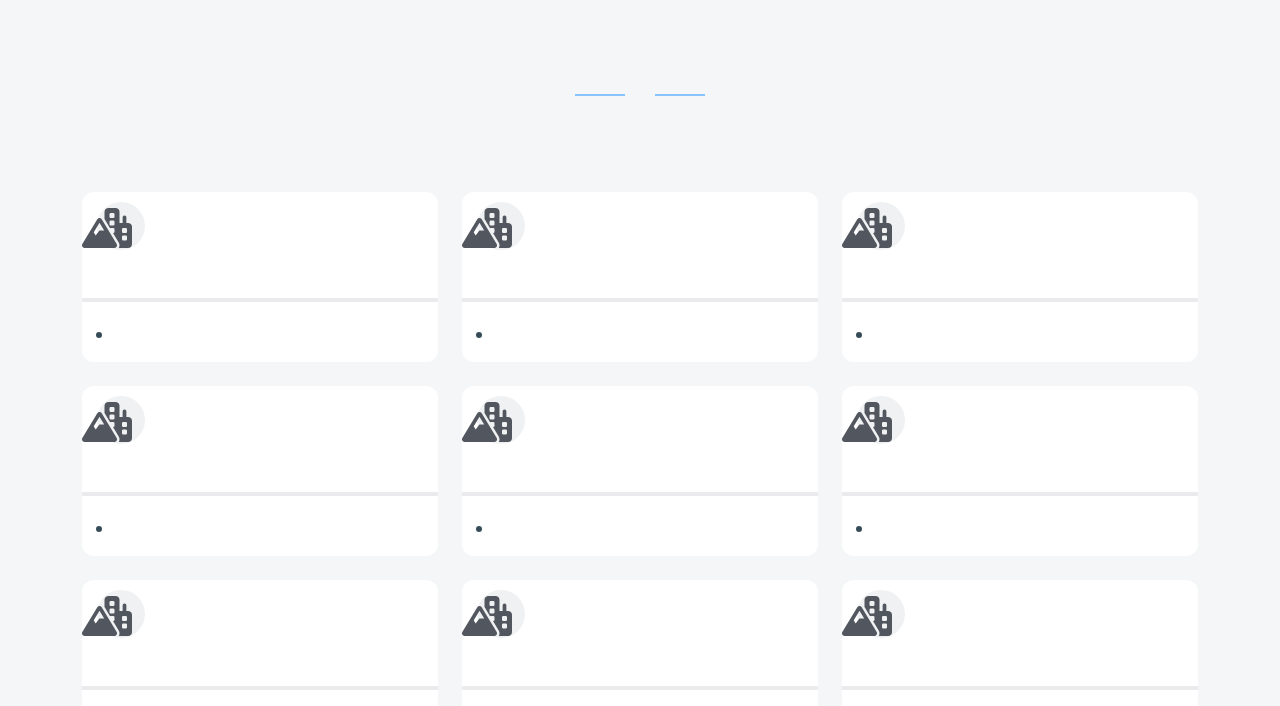
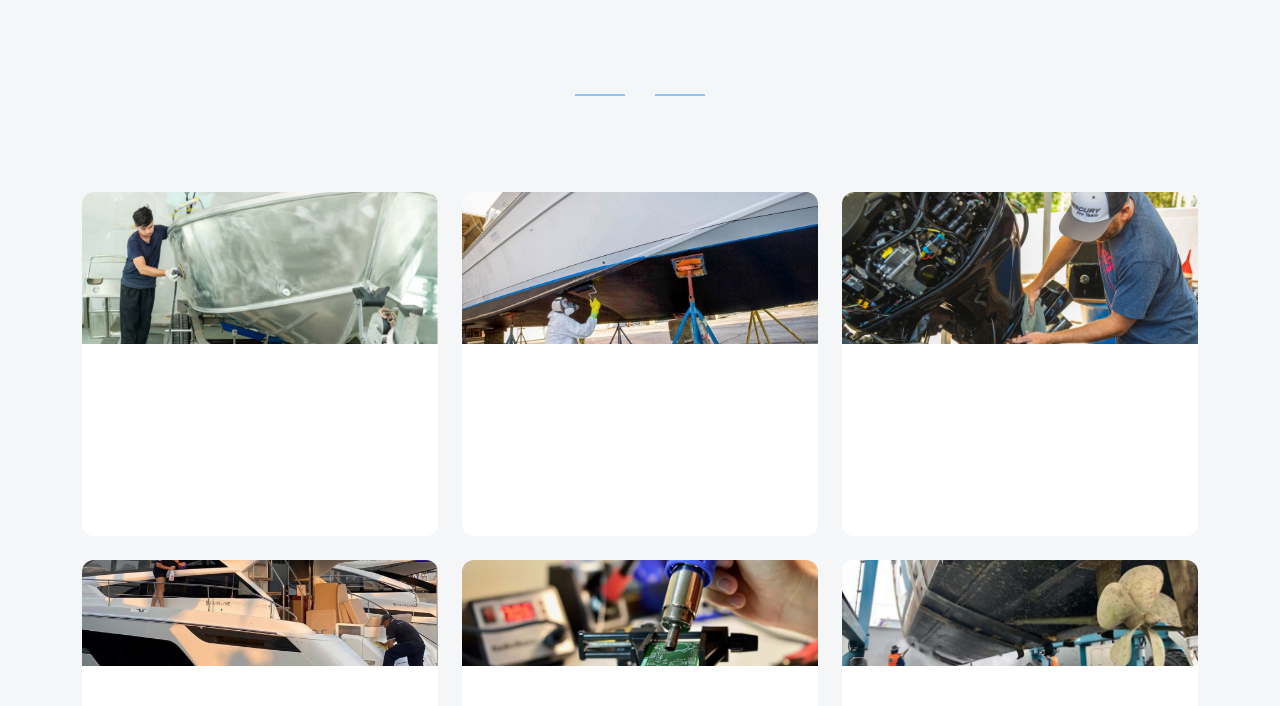
Before and after one commit to tescomarineDev/web, a PHP site: page /pages/services.html in a window 1280 px wide; the page is wider, and only the part inside the window is pictured. Shown: the part 246-952 px from the top of that part. Run offline with PHP 8.4, Linux system fonts and the light colour scheme; some libraries are stand-ins or nearby versions.

Commit message:
update: services card component. added images

```diff
--- a/assets/css/main.css
+++ b/assets/css/main.css
@@ -30,6 +30,11 @@
   --aquamarine: #90ffdcff;
   --non-photo-blue: #8de4ffff;
   --jordy-blue: #8ac4ffff;
+
+  /* NEW COLORS 30 Aug 2023 */
+  --navy-blue: #0b2447;
+  --blue: #19376d;
+  --purple: #576cbc;
 
   /* CSS HSL */
   --gray: hsla(30, 1%, 47%, 1);
@@ -692,6 +697,7 @@
 /*--------------------------------------------------------------
 # Constructions Section
 --------------------------------------------------------------*/
+
 .constructions .card-item {
   border: 1px solid rgba(82, 86, 94, 0.2);
   background: #fff;
@@ -735,15 +741,26 @@
   height: 100%;
 }
 
+.service-item:hover {
+  transform: box-shadow 1s ease-in-out;
+  box-shadow: 0px 0px 12px #ddd;
+}
+
 .service-image {
-  flex: 1; /* Take up half of the card's height */
-  overflow: hidden; /* Hide overflow content if the image is larger */
+  flex: 1;
+  overflow: hidden;
+  position: relative; /* Add relative positioning to the image container */
 }
 
 .service-image img {
   width: 100%;
   height: 100%;
-  object-fit: cover; /* Maintain aspect ratio and cover the container */
+  object-fit: cover;
+  transition: transform 0.3s; /* Add a transition for zoom effect */
+}
+
+.service-item:hover .service-image img {
+  transform: scale(1.1); /* Zoom in the image on hover */
 }
 
 .service-text {
@@ -798,7 +815,7 @@
   font-size: 22px;
   position: relative;
   display: inline-block;
-  border-bottom: 4px solid #ebebed;
+  border-bottom: 4px solid #ffddaa;
   transition: 0.3s;
 }
 
@@ -819,7 +836,7 @@
 }
 
 .services .service-item:hover h3 {
-  border-color: var(--color-primary);
+  border-color: #ffd200;
 }
 
 /*--------------------------------------------------------------
--- a/assets/js/i18n.js
+++ b/assets/js/i18n.js
@@ -50,7 +50,7 @@
                 welcomeTo: "Tescomarine'e hoşgeldiniz",
                 description:
                   "Size en iyi çözümleri sunmak için titizlikle çalışıyor ve teknenizin en iyi durumda kalmasını sağlamak için elimizden geleni yapıyoruz. İster küçük bir onarım olsun, ister kapsamlı bir bakım veya boyama işlemi, uzmanlığımızı ve profesyonel yaklaşımımızı her adımda göreceksiniz.",
-                getStarted: "Detaylı Bilgi için Tıklayın",
+                getStarted: "Detaylı Bilgi",
               },
               site: {
                 home: "Ana Sayfa",
@@ -94,7 +94,7 @@
                 gocekOffice: "Göcek Ofisi",
               },
               services: {
-                services: "Hizmetlerimiz",
+                services: "Tüm Hizmetlerimiz",
                 servicesExpShort:
                   "Tescomarine olarak tekne bakım hizmetleri, tekne onarım hizmetleri, yenileme hizmetleri; proje tasarımı, imalat ve montaj hizmetleri, hidrolik sistem arge tasarımı ve hidrolik sistem bakım hizmetleri ile satış; şişme bot ve motor bakım ve onarımı; dekorasyon ve boya hizmetleri sunmaktayız.",
                 boatJobs: "Tekne ve Yat İşleri",
@@ -157,7 +157,7 @@
                 taxiAndTour: {
                   name: "Bot Taksi ve Tur Hizmetleri",
                   explanation:
-                    "Aşağıda yer alan numaradan bize ulaşarak, Göcek ve çevresindeki tüm koylara ulaşım ve tur hizmetlerimizden yararlanabilirsiniz.",
+                    "Aşağıda yer alan numaradan bize ulaşarak, Göcek ve çevresindeki tüm koylara ulaşım, bot taksi ve tur hizmetlerimizden yararlanabilirsiniz.",
                 },
               },
               misc: {
@@ -228,7 +228,7 @@
                 welcomeTo: "Welcome to Tescomarine",
                 description:
                   "We work meticulously to provide you with the best solutions and make every effort to keep your boat in optimal condition. Whether it's a minor repair, comprehensive maintenance, or painting job, you will experience our expertise and professional approach at every step.",
-                getStarted: "Click for Detailed Information",
+                getStarted: "Detailed Information",
               },
               site: {
                 home: "Home",
@@ -271,7 +271,7 @@
                 gocekOffice: "Göcek Office",
               },
               services: {
-                services: "Services",
+                services: "All Services",
                 servicesExpShort:
                   "As Tescomarine, we offer boat maintenance services, boat repair services, renovation services; project design, manufacturing and installation services, hydraulic system R&D design and hydraulic system maintenance services and sales; inflatable boat and engine maintenance and repair; decoration and painting services.",
                 boatJobs: "Boat and Yacht Jobs",
@@ -333,7 +333,7 @@
                 taxiAndTour: {
                   name: "Boat Taxi and Tour Services",
                   explanation:
-                    "You can benefit from our transportation and tour services to all bays in Göcek and its surroundings by calling the number below.",
+                    "You can benefit from our transportation to all bays in Göcek and its surroundings, boat taxi and tour services by calling the number below.",
                 },
               },
               misc: {
--- a/pages/services.html
+++ b/pages/services.html
@@ -150,17 +150,16 @@
               data-aos-delay="100"
             >
               <div class="service-item position-relative">
-                <div class="icon">
-                  <i class="fa-solid fa-mountain-city"></i>
+                <div class="service-image">
+                  <img
+                    src="../assets/img/services/periodic_observation.jpeg"
+                    alt="Service Image"
+                  />
                 </div>
+                <div class="service-text">
                   <h3 data-i18n="services.periodicObservation.name"></h3>
-                <ul>
-                  <li data-i18n="services.periodicObservation.explanation"></li>
-                </ul>
-                <!-- service-details.html -->
-                <!-- <a href="#" class="readmore stretched-link"
-                    >Learn more <i class="bi bi-arrow-right"></i
-                        ></a> -->
+                  <p data-i18n="services.periodicObservation.explanation"></p>
+                </div>
               </div>
             </div>
             <!-- End Service Item -->
@@ -171,17 +170,16 @@
               data-aos-delay="200"
             >
               <div class="service-item position-relative">
-                <div class="icon">
-                  <i class="fa-solid fa-mountain-city"></i>
+                <div class="service-image">
+                  <img
+                    src="../assets/img/services/maintenance.jpeg"
+                    alt="Service Image"
+                  />
                 </div>
+                <div class="service-text">
                   <h3 data-i18n="services.maintenance.name"></h3>
-                <ul>
-                  <li data-i18n="services.maintenance.explanation"></li>
-                </ul>
-                <!-- service-details.html -->
-                <!-- <a href="#" class="readmore stretched-link"
-                    >Learn more <i class="bi bi-arrow-right"></i
-                        ></a> -->
+                  <p data-i18n="services.maintenance.explanation"></p>
+                </div>
               </div>
             </div>
             <!-- End Service Item -->
@@ -192,17 +190,16 @@
               data-aos-delay="400"
             >
               <div class="service-item position-relative">
-                <div class="icon">
-                  <i class="fa-solid fa-mountain-city"></i>
+                <div class="service-image">
+                  <img
+                    src="../assets/img/services/machine_maintenance.jpeg"
+                    alt="Service Image"
+                  />
                 </div>
+                <div class="service-text">
                   <h3 data-i18n="services.machineMaintenance.name"></h3>
-                <ul>
-                  <li data-i18n="services.machineMaintenance.explanation"></li>
-                </ul>
-                <!-- service-details.html -->
-                <!-- <a href="#" class="readmore stretched-link"
-                  >Learn more <i class="bi bi-arrow-right"></i
-                      ></a> -->
+                  <p data-i18n="services.machineMaintenance.explanation"></p>
+                </div>
               </div>
             </div>
             <!-- End Service Item -->
@@ -213,17 +210,16 @@
               data-aos-delay="300"
             >
               <div class="service-item position-relative">
-                <div class="icon">
-                  <i class="fa-solid fa-mountain-city"></i>
+                <div class="service-image">
+                  <img
+                    src="../assets/img/services/cleaning.jpeg"
+                    alt="Service Image"
+                  />
                 </div>
+                <div class="service-text">
                   <h3 data-i18n="services.cleaning.name"></h3>
-                <ul>
-                  <li data-i18n="services.cleaning.explanation"></li>
-                </ul>
-                <!-- service-details.html -->
-                <!-- <a href="#" class="readmore stretched-link"
-                    >Learn more <i class="bi bi-arrow-right"></i
-                        ></a> -->
+                  <p data-i18n="services.cleaning.explanation"></p>
+                </div>
               </div>
             </div>
             <!-- End Service Item -->
@@ -234,17 +230,16 @@
               data-aos-delay="500"
             >
               <div class="service-item position-relative">
-                <div class="icon">
-                  <i class="fa-solid fa-mountain-city"></i>
+                <div class="service-image">
+                  <img
+                    src="../assets/img/services/electrical.webp"
+                    alt="Service Image"
+                  />
                 </div>
+                <div class="service-text">
                   <h3 data-i18n="services.electrical.name"></h3>
-                <ul>
-                  <li data-i18n="services.electrical.explanation"></li>
-                </ul>
-                <!-- service-details.html -->
-                <!-- <a href="#" class="readmore stretched-link"
-                    >Learn more <i class="bi bi-arrow-right"></i
-                        ></a> -->
+                  <p data-i18n="services.electrical.explanation"></p>
+                </div>
               </div>
             </div>
             <!-- End Service Item -->
@@ -255,17 +250,16 @@
               data-aos-delay="600"
             >
               <div class="service-item position-relative">
-                <div class="icon">
-                  <i class="fa-solid fa-mountain-city"></i>
+                <div class="service-image">
+                  <img
+                    src="../assets/img/services/osmos.jpg"
+                    alt="Service Image"
+                  />
                 </div>
+                <div class="service-text">
                   <h3 data-i18n="services.osmos.name"></h3>
-                <ul>
-                  <li data-i18n="services.osmos.explanation"></li>
-                </ul>
-                <!-- service-details.html -->
-                <!-- <a href="#" class="readmore stretched-link"
-                    >Learn more <i class="bi bi-arrow-right"></i
-                        ></a> -->
+                  <p data-i18n="services.osmos.explanation"></p>
+                </div>
               </div>
             </div>
             <!-- End Service Item -->
@@ -276,17 +270,16 @@
               data-aos-delay="600"
             >
               <div class="service-item position-relative">
-                <div class="icon">
-                  <i class="fa-solid fa-mountain-city"></i>
+                <div class="service-image">
+                  <img
+                    src="../assets/img/services/boat_trade.jpeg"
+                    alt="Service Image"
+                  />
                 </div>
+                <div class="service-text">
                   <h3 data-i18n="services.boatTrade.name"></h3>
-                <ul>
-                  <li data-i18n="services.boatTrade.explanation"></li>
-                </ul>
-                <!-- service-details.html -->
-                <!-- <a href="#" class="readmore stretched-link"
-                  >Learn more <i class="bi bi-arrow-right"></i
-                      ></a> -->
+                  <p data-i18n="services.boatTrade.explanation"></p>
+                </div>
               </div>
             </div>
             <!-- End Service Item -->
@@ -297,17 +290,16 @@
               data-aos-delay="600"
             >
               <div class="service-item position-relative">
-                <div class="icon">
-                  <i class="fa-solid fa-mountain-city"></i>
+                <div class="service-image">
+                  <img
+                    src="../assets/img/services/teak.webp"
+                    alt="Service Image"
+                  />
                 </div>
+                <div class="service-text">
                   <h3 data-i18n="services.teak.name"></h3>
-                <ul>
-                  <li data-i18n="services.teak.explanation"></li>
-                </ul>
-                <!-- service-details.html -->
-                <!-- <a href="#" class="readmore stretched-link"
-                    >Learn more <i class="bi bi-arrow-right"></i
-                        ></a> -->
+                  <p data-i18n="services.teak.explanation"></p>
+                </div>
               </div>
             </div>
             <!-- End Service Item -->
@@ -318,17 +310,16 @@
               data-aos-delay="600"
             >
               <div class="service-item position-relative">
-                <div class="icon">
-                  <i class="fa-solid fa-mountain-city"></i>
+                <div class="service-image">
+                  <img
+                    src="../assets/img/services/survey.jpeg"
+                    alt="Service Image"
+                  />
                 </div>
+                <div class="service-text">
                   <h3 data-i18n="services.survey.name"></h3>
-                <ul>
-                  <li data-i18n="services.survey.explanation"></li>
-                </ul>
-                <!-- service-details.html -->
-                <!-- <a href="#" class="readmore stretched-link"
-                  >Learn more <i class="bi bi-arrow-right"></i
-                      ></a> -->
+                  <p data-i18n="services.survey.explanation"></p>
+                </div>
               </div>
             </div>
             <!-- End Service Item -->
@@ -339,21 +330,21 @@
               data-aos-delay="600"
             >
               <div class="service-item position-relative">
-                <div class="icon">
-                  <i class="fa-solid fa-mountain-city"></i>
+                <div class="service-image">
+                  <img
+                    src="../assets/img/services/taxi_and_tour.jpeg"
+                    alt="Service Image"
+                  />
                 </div>
+                <div class="service-text">
                   <h3 data-i18n="services.taxiAndTour.name"></h3>
-                <ul>
-                  <li data-i18n="services.taxiAndTour.explanation"></li>
+                  <p data-i18n="services.taxiAndTour.explanation"></p>
                   <br />
                   <a href="tel:+90 (532) 440 95 80">0 (532) 440 95 80</a>
-                </ul>
-                <!-- service-details.html -->
-                <!-- <a href="#" class="readmore stretched-link"
-                    >Learn more <i class="bi bi-arrow-right"></i
-                        ></a> -->
                 </div>
               </div>
+            </div>
+
             <!-- End Service Item -->
           </div>
         </div>
```
Also changed, not shown: index.html (+85 -93 lines), assets/img/services/boat_trade.jpeg (added), assets/img/services/cleaning.jpeg (added), assets/img/services/electrical.webp (added), assets/img/services/machine_maintenance.jpeg (added), assets/img/services/maintenance.jpeg (added), assets/img/services/osmos.jpg (added), assets/img/services/periodic_observation.jpeg (added), assets/img/services/survey.jpeg (added), assets/img/services/taxi_and_tour.jpeg (added), assets/img/services/teak.webp (added). Lines whose indentation alone changed are shown as unchanged.
